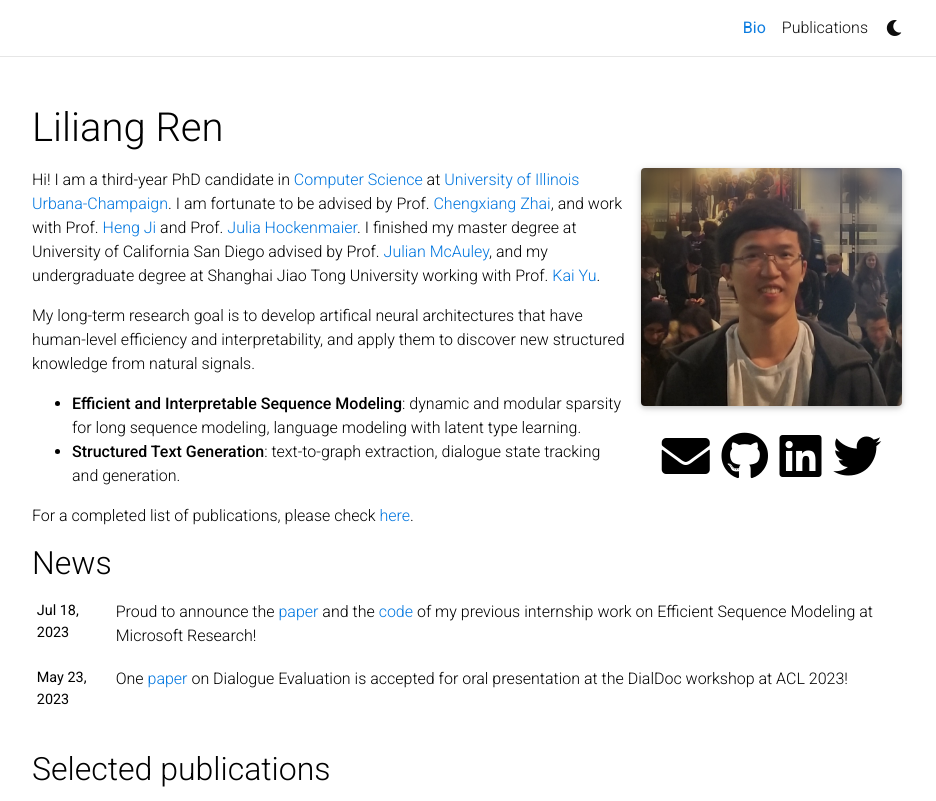
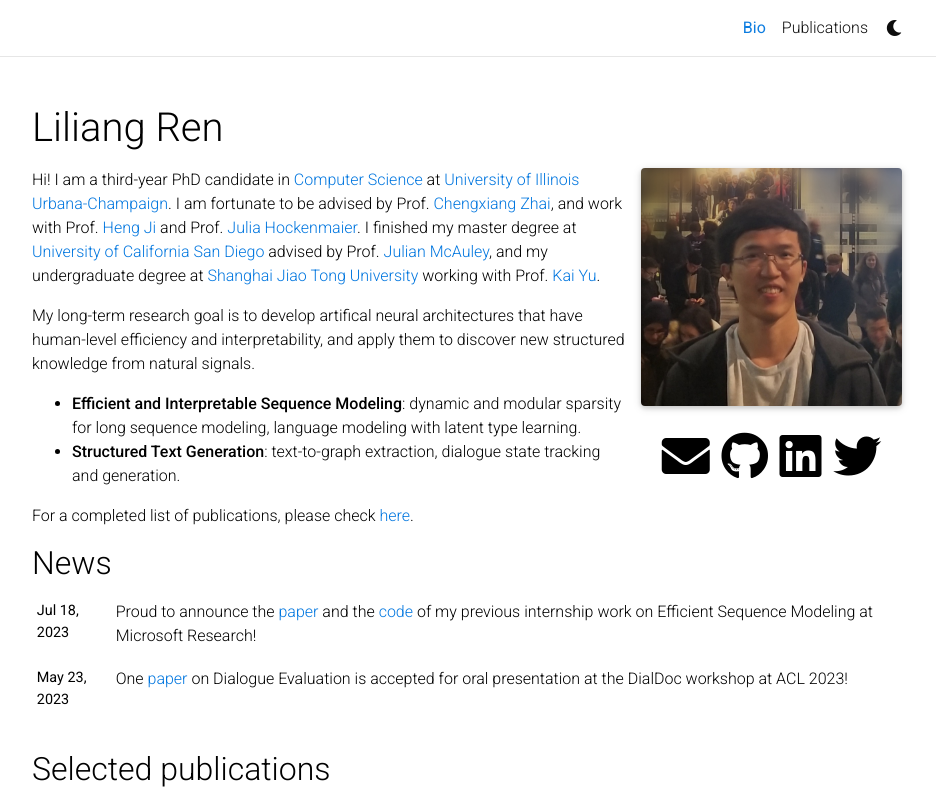
Before and after one commit to renll/renll.github.io, a Jekyll site: the page built from _pages/about.md, in a window 1280 px wide and 975 px high, cut to the strip 0-801 px from the top of the window. Shown: the whole strip, without its empty margins (173-1109 px from the left). Built offline with Jekyll 4.4.1, drawn with Linux system fonts in a browser that asks for light colours; full-size pictures stand in for the smaller copies a plugin makes; comment, search, counter and statistics services are not loaded; a style sheet for code colours, icons or effects is not loaded; part of the change alters nothing that is shown.

```diff
--- a/_pages/about.md
+++ b/_pages/about.md
@@ -13,7 +13,7 @@ selected_papers: true # includes a list of papers marked as "selected={true}"
 social: true  # includes social icons at the bottom of the page
 ---
 
-Hi! I am a third-year PhD candidate in [Computer Science](https://cs.illinois.edu/) at [University of Illinois Urbana-Champaign](https://illinois.edu/). I am fortunate to be advised by Prof. [Chengxiang Zhai](http://czhai.cs.illinois.edu/), and work with Prof. [Heng Ji](http://blender.cs.illinois.edu/hengji.html) and Prof. [Julia Hockenmaier](https://juliahmr.cs.illinois.edu/). I finished my master degree at University of California San Diego advised by Prof. [Julian McAuley](https://cseweb.ucsd.edu/~jmcauley/), and my undergraduate degree at Shanghai Jiao Tong University working with Prof. [Kai Yu](https://x-lance.sjtu.edu.cn/en/members/kai_yu).
+Hi! I am a third-year PhD candidate in [Computer Science](https://cs.illinois.edu/) at [University of Illinois Urbana-Champaign](https://illinois.edu/). I am fortunate to be advised by Prof. [Chengxiang Zhai](http://czhai.cs.illinois.edu/), and work with Prof. [Heng Ji](http://blender.cs.illinois.edu/hengji.html) and Prof. [Julia Hockenmaier](https://juliahmr.cs.illinois.edu/). I finished my master degree at [University of California San Diego](https://jacobsschool.ucsd.edu/) advised by Prof. [Julian McAuley](https://cseweb.ucsd.edu/~jmcauley/), and my undergraduate degree at [Shanghai Jiao Tong University](https://www.ji.sjtu.edu.cn/) working with Prof. [Kai Yu](https://x-lance.sjtu.edu.cn/en/members/kai_yu).
 
 My long-term research goal is to develop artifical neural architectures that have human-level efficiency and interpretability, and apply them to discover new structured knowledge from natural signals.
 
```
